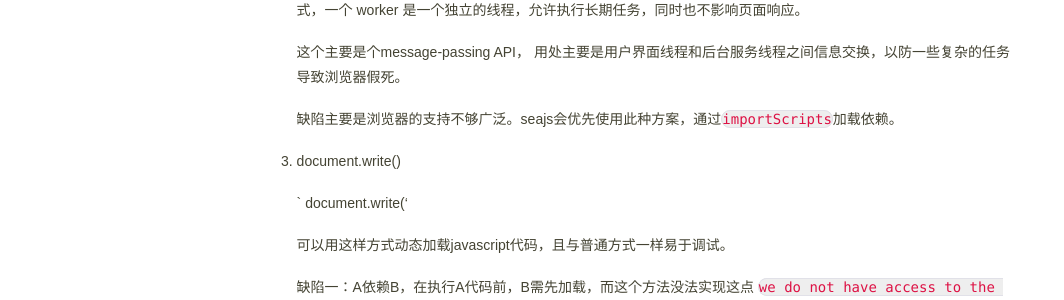
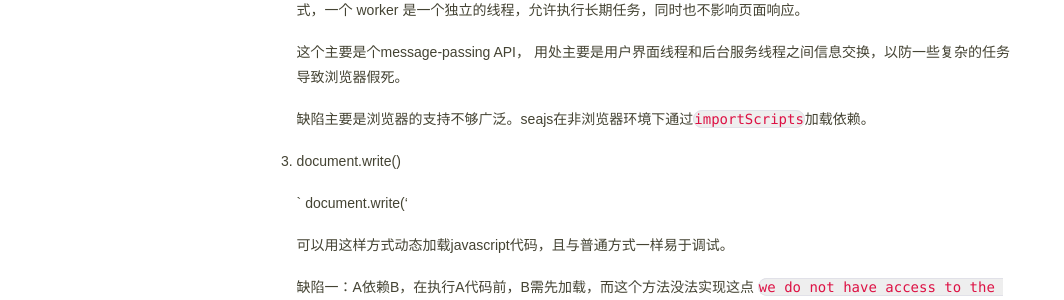
Before and after one commit to lindabigwheel/blog, a Jekyll site: the page built from _posts/2015-03-13-what-is-javascript-module-spec.md, in a window 1280 px wide and 900 px high, scrolled down 3160 px. Shown: the part 149-449 px from the top of the window, without its empty margins (0-1064 px from the left). Built offline with Jekyll 4.4.1, drawn with Linux system fonts in a browser that asks for light colours; nearby versions of some CDN libraries; library files that are not in the unit come from our copies; Markdown is read by kramdown in place of the engine named in the settings.

Commit message:
seajs是在非浏览器环境下用importScripts加载依赖

```diff
--- a/_posts/2015-03-13-what-is-javascript-module-spec.md
+++ b/_posts/2015-03-13-what-is-javascript-module-spec.md
@@ -153,7 +153,7 @@ this.myExample = function () {};
 
 	这个主要是个message-passing API， 用处主要是用户界面线程和后台服务线程之间信息交换，以防一些复杂的任务导致浏览器假死。
 
-	缺陷主要是浏览器的支持不够广泛。seajs会优先使用此种方案，通过`importScripts`加载依赖。
+	缺陷主要是浏览器的支持不够广泛。seajs在非浏览器环境下通过`importScripts`加载依赖。
 
 
 3. document.write()
```
